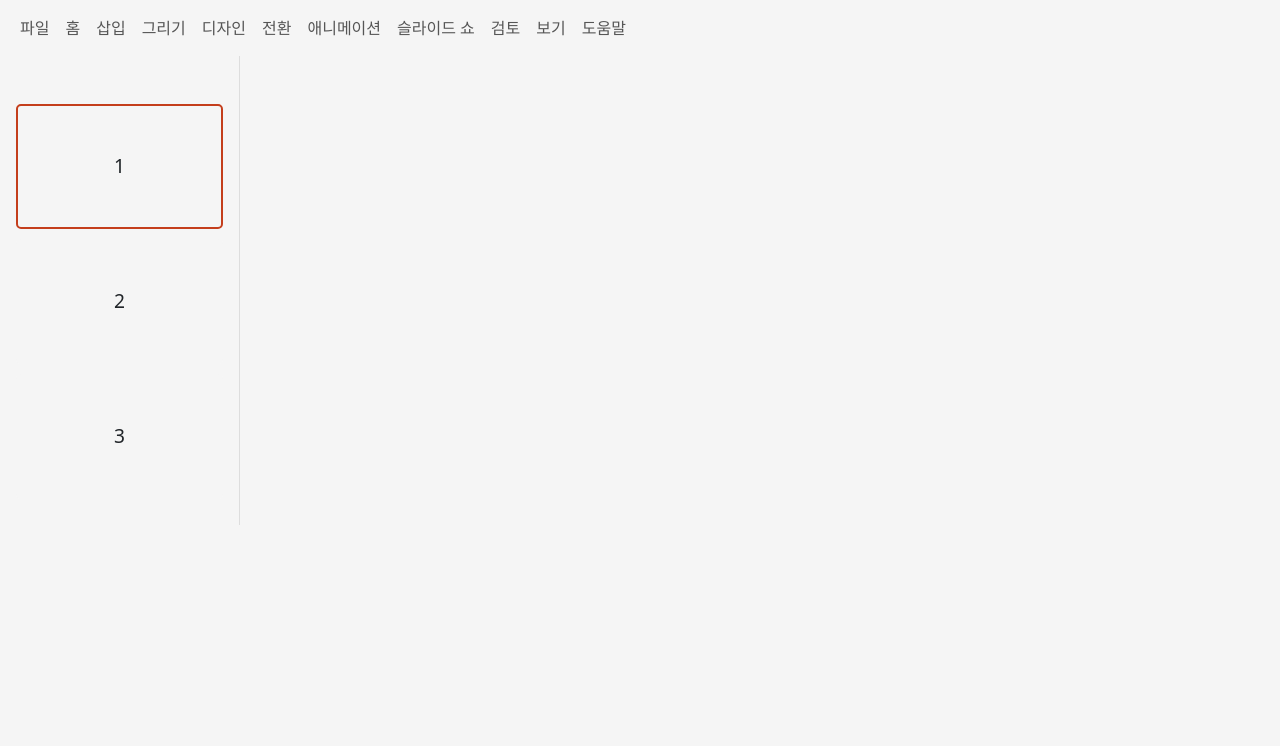
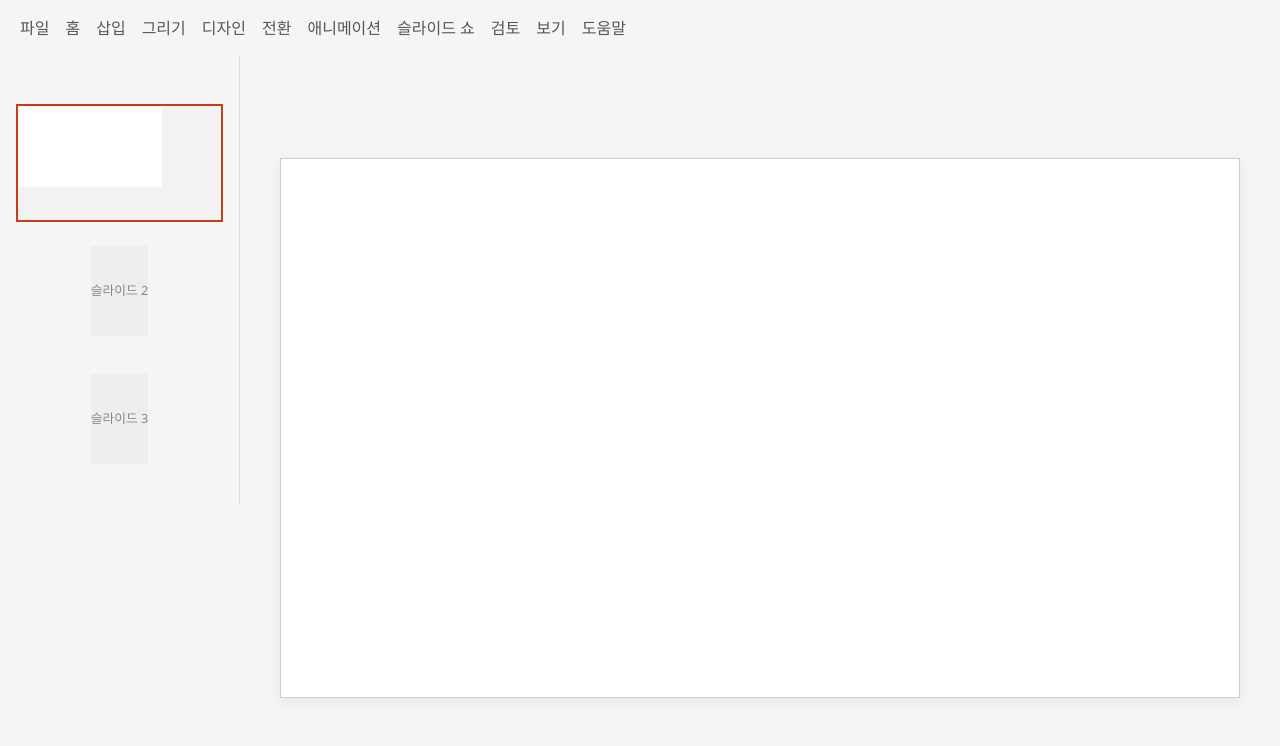
Before and after one commit to tearbird99/Portfolio_01, a React (Vite) app in the folder my-app/: page / in a window 1280 px wide. Shown: the top 746 px of the page. Built offline with nearby package versions, Linux system fonts and the light colour scheme.

Commit message:
Thumbnail과 Editor 실시간 연동

```diff
--- a/my-app/package.json
+++ b/my-app/package.json
@@ -11,6 +11,7 @@
   },
   "dependencies": {
     "bootstrap": "^5.3.3",
+    "html2canvas": "^1.4.1",
     "react": "^19.1.0",
     "react-bootstrap": "^2.10.9",
     "react-dom": "^19.1.0"
--- a/my-app/src/App.css
+++ b/my-app/src/App.css
@@ -1,6 +1,6 @@
 .App {
     width: 100vw;
-    height: 120vh;
+    height: 100vh;
     min-height: 100vh;
     padding-top: 56px;
     background-color: #F5F5F5;
--- a/my-app/src/App.tsx
+++ b/my-app/src/App.tsx
@@ -3,14 +3,27 @@ import './App.css';
 import 'bootstrap/dist/css/bootstrap.min.css';
 import TopNavbar from './components/TopNavBar';
 import SlideThumbnails from './components/SlideThumbnails';
+import SlideEditor from './components/SlideEditor';
 
 // App 컴포넌트: 전체 웹 파워포인트 앱의 루트 컴포넌트
 function App() {
   // 현재 활성화된 상단 메뉴 탭 (예: '파일', '홈' 등)
   const [activeTab, setActiveTab] = useState<string | null>(null);
 
-  const [slides] = useState<number[]>([1, 2, 3]);
-  const [currentSlide, setCurrentSlide] = useState<number>(1);
+  const [slides, setSlides] = useState([
+    { id: 1, thumbnail: '' },
+    { id: 2, thumbnail: '' },
+    { id: 3, thumbnail: '' },
+  ]);
+  const [currentSlide, setCurrentSlide] = useState(1);
+
+  const handleCapture = (dataUrl: string) => {
+    setSlides((prev) =>
+      prev.map((slide) =>
+        slide.id === currentSlide ? { ...slide, thumbnail: dataUrl } : slide
+      )
+    );
+  };
 
   return (
     // App 전체 영역. 빈 공간 클릭 시 activeTab을 null로 초기화
@@ -34,10 +47,7 @@ function App() {
           setCurrentSlide={setCurrentSlide}
         />
 
-        <div className="slide-editor">
-          <h2>슬라이드 {currentSlide}</h2>
-          <p>편집 영역</p>
-        </div>
+        <SlideEditor onCapture={handleCapture} />
       </div>
     </div>
   );
--- /dev/null
+++ b/my-app/src/components/SlideEditor.css
@@ -0,0 +1,17 @@
+.slide-editor {
+    flex: 1;
+    display: flex;
+    justify-content: center;
+    align-items: center;
+    background-color: #f4f4f4;
+    height: calc(100vh - 56px);
+    padding-left: 240px;
+}
+
+.slide-box {
+    width: 960px;
+    height: 540px;
+    background-color: white;
+    border: 1px solid #ccc;
+    box-shadow: 0 4px 12px rgba(0, 0, 0, 0.05);
+}
--- /dev/null
+++ b/my-app/src/components/SlideEditor.tsx
@@ -0,0 +1,46 @@
+import { useEffect, useRef } from 'react';
+import html2canvas from 'html2canvas';
+import './SlideEditor.css';
+
+interface SlideEditorProps {
+    onCapture: (dataUrl: string) => void;
+}
+
+function SlideEditor({ onCapture }: SlideEditorProps) {
+    const slideRef = useRef<HTMLDivElement>(null);
+
+    useEffect(() => {
+        if (!slideRef.current) return;
+
+        const observer = new MutationObserver(() => {
+            html2canvas(slideRef.current!).then((canvas) => {
+                const dataUrl = canvas.toDataURL();
+                onCapture(dataUrl);
+            });
+        });
+
+        observer.observe(slideRef.current, {
+            childList: true,
+            subtree: true,
+            attributes: true,
+            characterData: true,
+        });
+
+        // 최초 캡처
+        html2canvas(slideRef.current!).then((canvas) => {
+            onCapture(canvas.toDataURL());
+        });
+
+        return () => observer.disconnect();
+    }, [onCapture]);
+
+    return (
+        <div className="slide-editor">
+            <div className="slide-box" ref={slideRef}>
+                {/* 여기에 나중에 텍스트 박스나 요소가 들어감 */}
+            </div>
+        </div>
+    );
+}
+
+export default SlideEditor;
--- a/my-app/src/components/SlideThumbnails.css
+++ b/my-app/src/components/SlideThumbnails.css
@@ -9,10 +9,9 @@
 }
 
 .slide-thumbnail {
-    height: 125px;
+    height: 118px;
     background-color: #F5F5F5;
     border: 2px solid transparent;
-    border-radius: 5px;
     margin-bottom: 10px;
     display: flex;
     align-items: center;
@@ -25,3 +24,19 @@
 .slide-thumbnail.active {
     border: 2px solid #C43E1C;
 }
+
+.thumbnail-image {
+    width: 100%;
+    height: auto;
+    display: block;
+}
+
+.thumbnail-placeholder {
+    height: 90px;
+    display: flex;
+    align-items: center;
+    justify-content: center;
+    font-size: 0.8rem;
+    color: #888;
+    background-color: #eee;
+}
--- a/my-app/src/components/SlideThumbnails.tsx
+++ b/my-app/src/components/SlideThumbnails.tsx
@@ -1,22 +1,27 @@
+import './SlideThumbnails.css';
+
 import './SlideThumbnails.css';
 
 interface SlideThumbnailsProps {
-    slides: number[];
+  slides: { id: number; thumbnail: string }[];
   currentSlide: number;
-    setCurrentSlide: (num: number) => void;
+  setCurrentSlide: (id: number) => void;
 }
 
-// 왼쪽 슬라이드 썸네일 component
 function SlideThumbnails({ slides, currentSlide, setCurrentSlide }: SlideThumbnailsProps) {
   return (
     <div className="slide-thumbnails">
-        {slides.map((num) => (
+      {slides.map((slide) => (
         <div
-            key={num}
-            className={`slide-thumbnail ${currentSlide === num ? 'active' : ''}`}
-            onClick={() => setCurrentSlide(num)}
+          key={slide.id}
+          className={`slide-thumbnail ${currentSlide === slide.id ? 'active' : ''}`}
+          onClick={() => setCurrentSlide(slide.id)}
         >
-            {num}
+          {slide.thumbnail ? (
+            <img src={slide.thumbnail} alt={`Slide ${slide.id}`} className="thumbnail-image" />
+          ) : (
+            <div className="thumbnail-placeholder">슬라이드 {slide.id}</div>
+          )}
         </div>
       ))}
     </div>
```
Also changed, not shown: 1 other file (tests, documents, lock files or other folders). Lines whose indentation alone changed are shown as unchanged.
